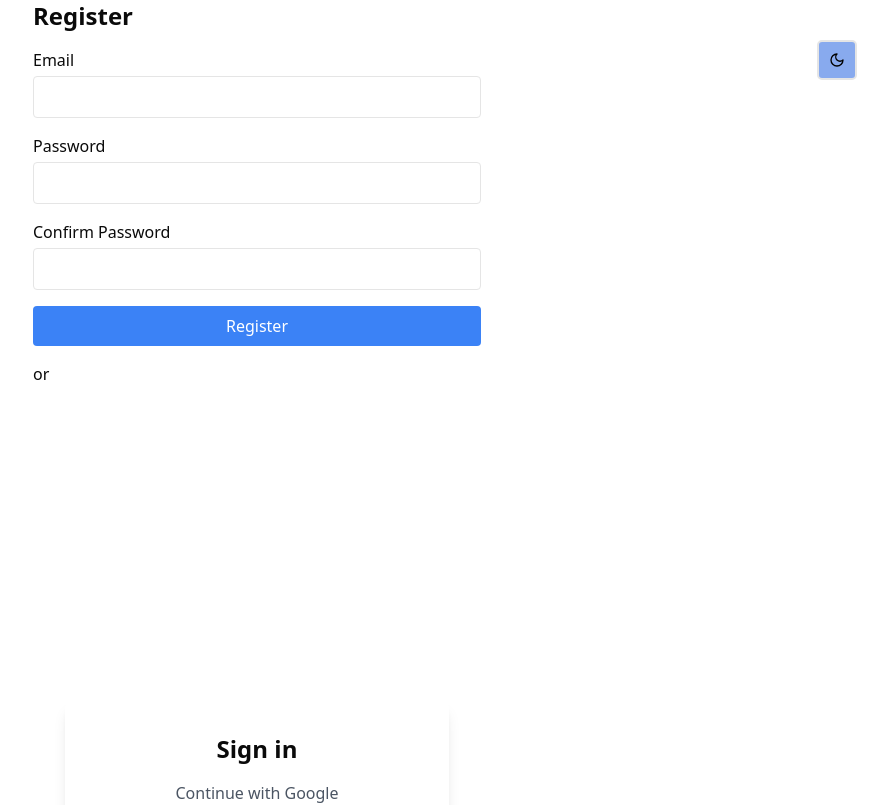
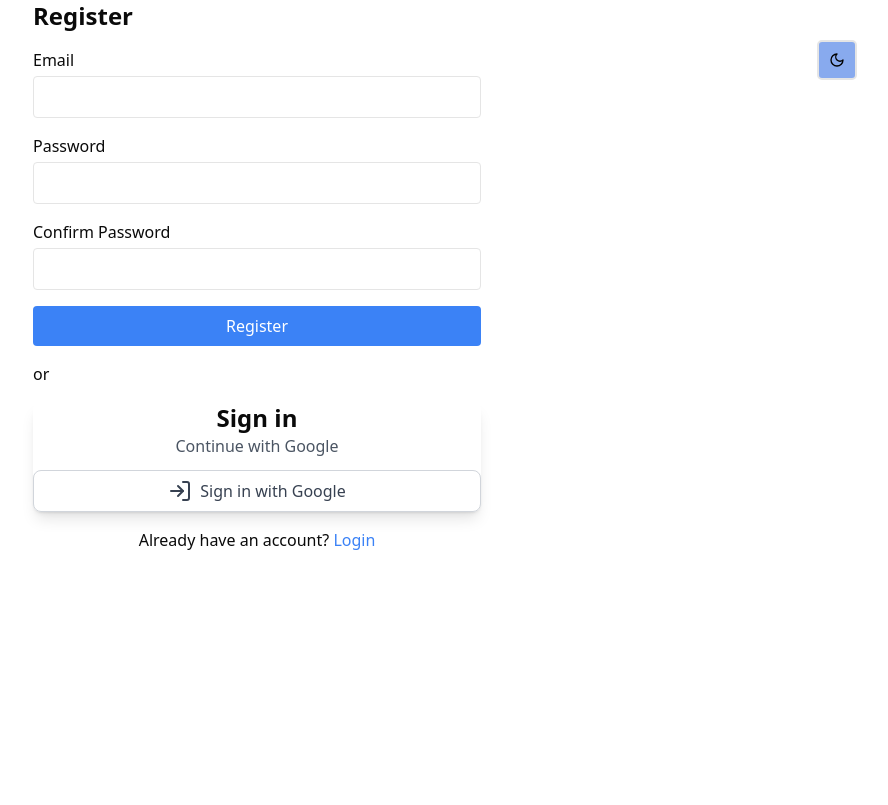
Before and after one commit to afnanhussain2002/read-podcast, a Next.js app: page /register in a window 1280 px wide. Shown: the top 805 px of the page, without its empty margins (383-1271 px from the left). Built offline with nearby package versions, Linux system fonts and the light colour scheme.

Commit message:
remove some css

```diff
--- a/components/GoogleSign.tsx
+++ b/components/GoogleSign.tsx
@@ -4,10 +4,10 @@ import { LogIn } from 'lucide-react';
 
 export default function GoogleSignIn() {
   return (
-    <div className="flex flex-col items-center justify-center min-h-screen">
-      <div className="bg-white p-8 rounded-lg shadow-lg max-w-sm w-full">
-        <h2 className="text-2xl font-bold text-center mb-4">Sign in</h2>
-        <p className="text-gray-600 text-center mb-6">Continue with Google</p>
+    <div className="flex flex-col items-center justify-center">
+      <div className="bg-white rounded-lg shadow-lg w-full">
+        <h2 className="text-2xl font-bold text-center">Sign in</h2>
+        <p className="text-gray-600 text-center mb-3">Continue with Google</p>
 
         <button
           onClick={() => signIn("google")}
```
